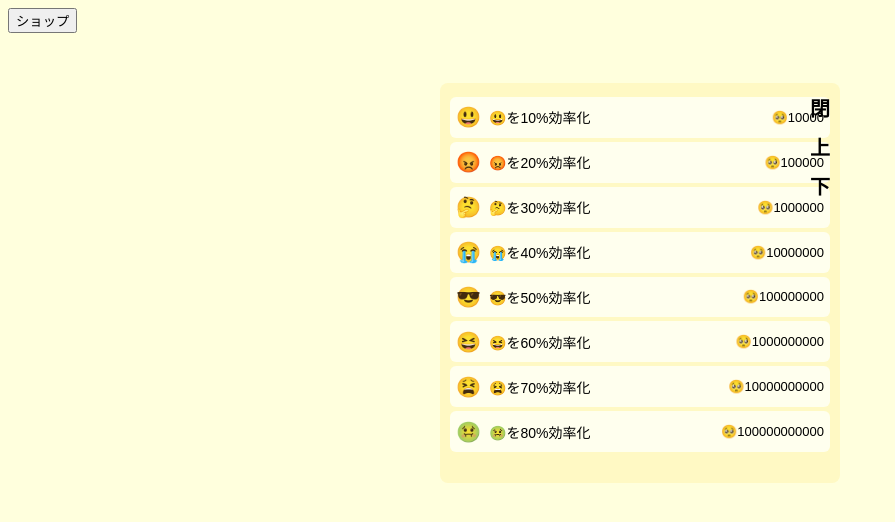
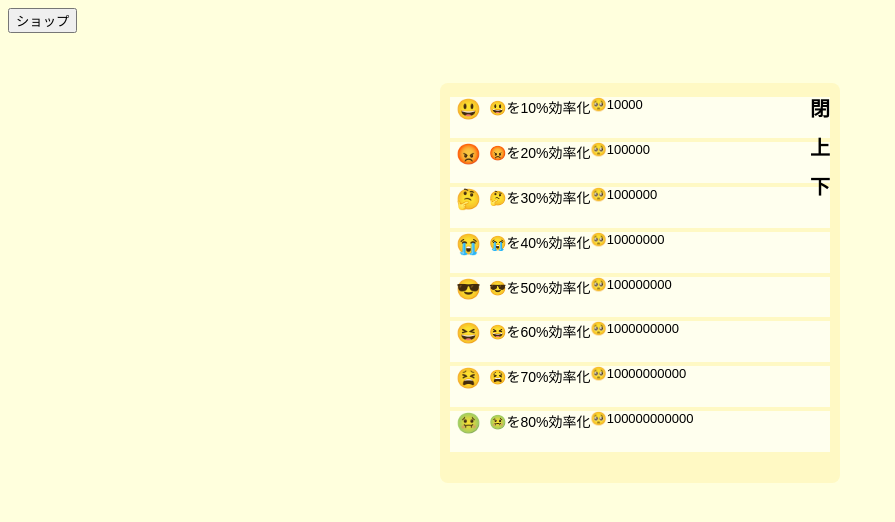
Before and after one commit to puyuyu-chang/puyuyu-chang.github.io, a plain HTML site: page index.html in a window 1280 px wide. Both pictures are taken after a click on the button "ショップ". Shown: the whole page, without its empty margins (0-895 px from the left). Drawn offline with Linux system fonts and the light colour scheme.

Commit message:
Update index.html

```diff
--- a/index.html
+++ b/index.html
@@ -28,11 +28,15 @@
 .shopItem {
   display: flex;
   align-items: center;
+
+  align-items: flex-start;       /* ← もともと align-items: center; の直後に追加 */
+  justify-content: flex-start;   /* ← display:flex の直後に追加 */
+
   background: #FFFFEE;
   margin: 4px 0;
   padding: 0 6px;          /* 上下パディングをなくして比率維持 */
   aspect-ratio: 9 / 1;    /* 幅9 : 高さ1 */
-  border-radius: 6px;
+  border-radius: 0px;
   cursor: pointer;
   font-size: 14px;
 }
@@ -42,8 +46,9 @@
     margin-right: 8px;
   }
   .shopItem span.price {
-    margin-left: auto;
-    font-size: 13px; /* 値段は小さめ */
+  margin-left: 0;                /* ← もともと margin-left: auto; を置き換え */
+    text-align: left;              /* ← 左詰め表示のために追加 */
+    font-size: 13px;
   }
   /* 閉上下のテキストエリア */
   #shopControls {
```
